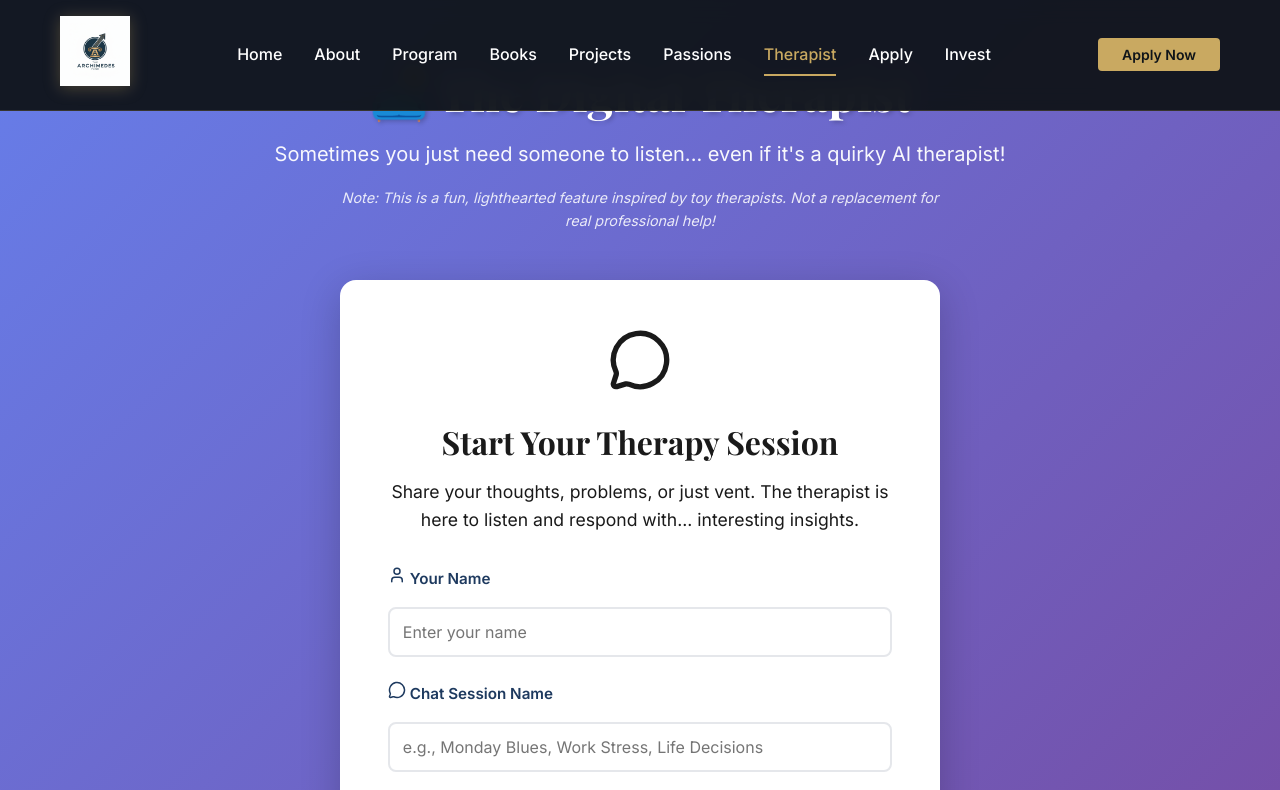
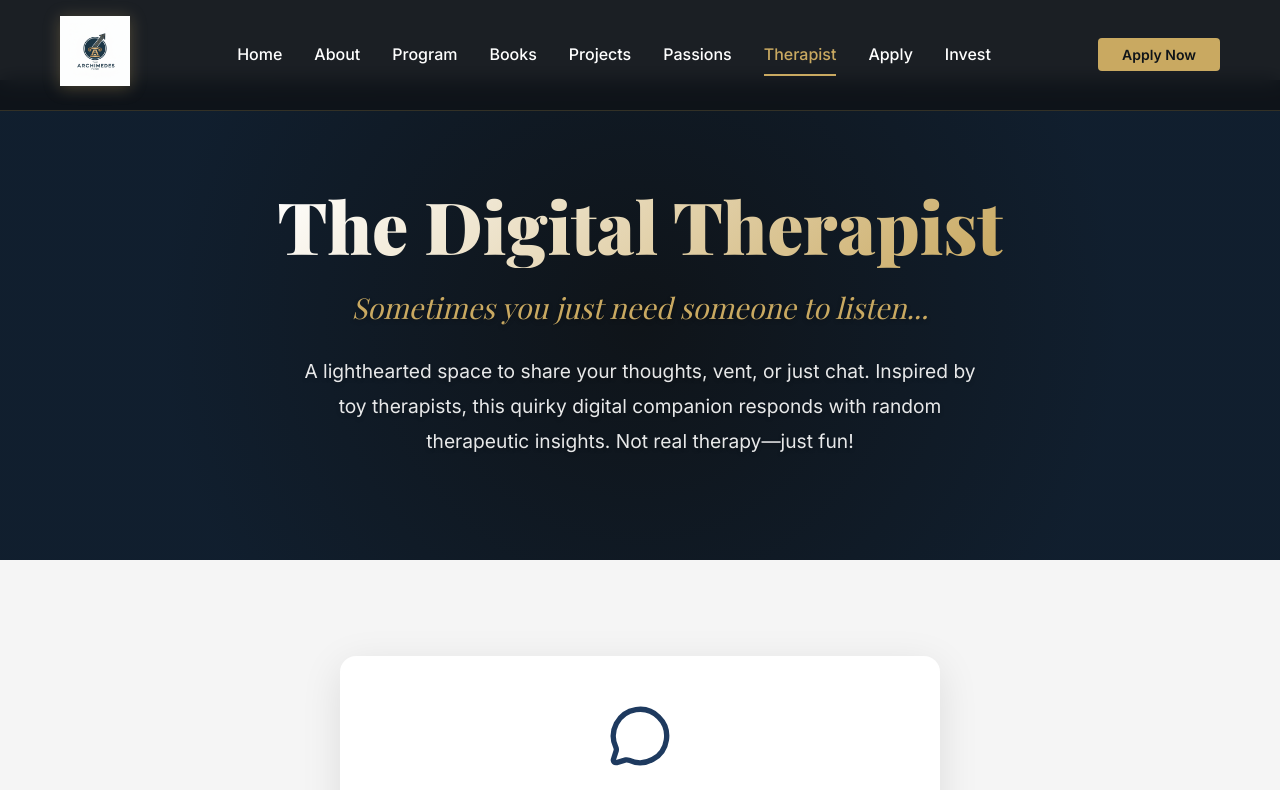
Before and after one commit to henzard/TheArchimedesFund, a React (Vite) app in the folder archimedes-fund-app/: page /therapist in a window 1280 px wide. Shown: the top 790 px of the page. Built offline with nearby package versions, Linux system fonts and the light colour scheme.

Commit message:
Update Therapist page design to match site's look and feel - dark blue/gold theme, Playfair Display headings, proper section styling

```diff
--- a/archimedes-fund-app/src/pages/Therapist.css
+++ b/archimedes-fund-app/src/pages/Therapist.css
@@ -1,32 +1,71 @@
 .therapist-page {
-  min-height: 100vh;
-  background: linear-gradient(135deg, #667eea 0%, #764ba2 100%);
-  padding-bottom: 4rem;
+  padding-top: 80px;
 }
 
+/* Hero Section - Matching site style */
 .therapist-hero {
-  padding: 4rem 0 3rem;
-  color: white;
-  text-align: center;
+  position: relative;
+  min-height: 60vh;
+  display: flex;
+  align-items: center;
+  justify-content: center;
+  background: var(--dark-bg);
+  color: var(--text-light);
+  overflow: hidden;
 }
 
-.therapist-hero-content h1 {
-  font-size: 3rem;
-  margin-bottom: 1rem;
-  text-shadow: 2px 2px 4px rgba(0, 0, 0, 0.2);
+.therapist-hero::before {
+  content: '';
+  position: absolute;
+  top: 0;
+  left: 0;
+  right: 0;
+  bottom: 0;
+  background: radial-gradient(circle at 50% 50%, transparent 0%, rgba(18, 41, 67, 0.5) 70%);
+  z-index: 1;
 }
 
-.therapist-tagline {
-  font-size: 1.25rem;
-  margin-bottom: 1rem;
-  opacity: 0.95;
+.therapist-hero-content {
+  position: relative;
+  z-index: 2;
+  text-align: center;
+  max-width: 900px;
+  margin: 0 auto;
+  padding: 2rem;
 }
 
-.therapist-disclaimer {
-  font-size: 0.9rem;
-  opacity: 0.85;
-  max-width: 600px;
+.hero-title {
+  font-size: clamp(2.5rem, 6vw, 4.5rem);
+  font-weight: 900;
+  margin-bottom: 1rem;
+  background: linear-gradient(135deg, var(--text-light) 0%, var(--secondary-color) 100%);
+  -webkit-background-clip: text;
+  -webkit-text-fill-color: transparent;
+  background-clip: text;
+  font-family: 'Playfair Display', serif;
+}
+
+.hero-subtitle {
+  font-size: clamp(1.2rem, 2.5vw, 1.8rem);
+  font-family: 'Playfair Display', serif;
+  font-style: italic;
+  color: var(--secondary-color);
+  margin-bottom: 1.5rem;
+  text-shadow: 0 2px 4px rgba(0, 0, 0, 0.3);
+}
+
+.hero-description {
+  font-size: clamp(1rem, 2vw, 1.2rem);
+  line-height: 1.8;
+  color: rgba(255, 255, 255, 0.9);
+  text-shadow: 0 2px 4px rgba(0, 0, 0, 0.2);
+  max-width: 700px;
   margin: 0 auto;
+}
+
+/* Content Section */
+.therapist-content {
+  background: var(--light-bg);
 }
 
 .therapist-welcome {
@@ -38,24 +77,26 @@
   text-align: center;
   background: white;
   border-radius: 16px;
-  box-shadow: 0 10px 40px rgba(0, 0, 0, 0.2);
+  box-shadow: 0 10px 40px rgba(0, 0, 0, 0.1);
 }
 
 .welcome-icon {
-  color: var(--primary);
+  color: var(--primary-color);
   margin-bottom: 1.5rem;
 }
 
 .welcome-card h2 {
   font-size: 2rem;
+  font-family: 'Playfair Display', serif;
   margin-bottom: 1rem;
-  color: var(--text-primary);
+  color: var(--primary-color);
 }
 
 .welcome-card > p {
-  color: var(--text-secondary);
+  color: var(--text-gray);
   margin-bottom: 2rem;
-  font-size: 1.1rem;
+  font-size: 1.05rem;
+  line-height: 1.7;
 }
 
 .session-form {
@@ -72,30 +113,33 @@
   gap: 0.5rem;
   font-weight: 600;
   margin-bottom: 0.5rem;
-  color: var(--text-primary);
+  color: var(--primary-color);
+  font-size: 0.95rem;
 }
 
 .session-form input {
   width: 100%;
   padding: 0.875rem;
-  border: 2px solid #e0e0e0;
+  border: 2px solid var(--border-color);
   border-radius: 8px;
   font-size: 1rem;
   transition: border-color 0.3s;
+  font-family: 'Inter', sans-serif;
 }
 
 .session-form input:focus {
   outline: none;
-  border-color: var(--primary);
+  border-color: var(--secondary-color);
 }
 
 .session-form small {
   display: block;
   margin-top: 0.5rem;
-  color: var(--text-secondary);
+  color: var(--text-gray);
   font-size: 0.875rem;
 }
 
+/* Chat Section */
 .therapist-chat {
   max-width: 900px;
   margin: 0 auto;
@@ -104,7 +148,7 @@
 .chat-card {
   background: white;
   border-radius: 16px;
-  box-shadow: 0 10px 40px rgba(0, 0, 0, 0.2);
+  box-shadow: 0 10px 40px rgba(0, 0, 0, 0.1);
   overflow: hidden;
   display: flex;
   flex-direction: column;
@@ -113,15 +157,17 @@
 }
 
 .chat-header {
-  background: linear-gradient(135deg, #667eea 0%, #764ba2 100%);
+  background: linear-gradient(135deg, var(--primary-color) 0%, #2d5a8f 100%);
   color: white;
   padding: 1.5rem;
-  border-bottom: 1px solid rgba(255, 255, 255, 0.1);
+  border-bottom: 1px solid rgba(201, 169, 97, 0.2);
 }
 
 .chat-header-info h3 {
   margin: 0 0 0.5rem 0;
   font-size: 1.5rem;
+  font-family: 'Playfair Display', serif;
+  color: var(--text-light);
 }
 
 .chat-header-info p {
@@ -134,7 +180,7 @@
   flex: 1;
   overflow-y: auto;
   padding: 1.5rem;
-  background: #f8f9fa;
+  background: var(--light-bg);
   display: flex;
   flex-direction: column;
   gap: 1rem;
@@ -169,16 +215,17 @@
   align-items: center;
   justify-content: center;
   flex-shrink: 0;
-  font-size: 1.5rem;
+  font-size: 1.3rem;
 }
 
 .message-user .message-avatar {
-  background: var(--primary);
+  background: var(--primary-color);
   color: white;
 }
 
 .message-therapist .message-avatar {
-  background: #f0f0f0;
+  background: rgba(201, 169, 97, 0.15);
+  border: 2px solid var(--secondary-color);
 }
 
 .message-content {
@@ -190,8 +237,13 @@
 }
 
 .message-user .message-content {
-  background: var(--primary);
+  background: var(--primary-color);
   color: white;
+}
+
+.message-therapist .message-content {
+  background: white;
+  border: 1px solid var(--border-color);
 }
 
 .message-header {
@@ -205,6 +257,7 @@
 .message-sender {
   font-weight: 600;
   font-size: 0.875rem;
+  color: var(--primary-color);
 }
 
 .message-user .message-sender {
@@ -218,7 +271,12 @@
 
 .message-text {
   margin: 0;
-  line-height: 1.5;
+  line-height: 1.6;
+  color: var(--text-dark);
+}
+
+.message-user .message-text {
+  color: rgba(255, 255, 255, 0.95);
 }
 
 .typing-indicator {
@@ -232,7 +290,7 @@
   width: 8px;
   height: 8px;
   border-radius: 50%;
-  background: var(--text-secondary);
+  background: var(--secondary-color);
   animation: typing 1.4s infinite;
 }
 
@@ -260,25 +318,26 @@
   gap: 0.75rem;
   padding: 1.25rem;
   background: white;
-  border-top: 1px solid #e0e0e0;
+  border-top: 1px solid var(--border-color);
 }
 
 .chat-input {
   flex: 1;
   padding: 0.875rem 1.125rem;
-  border: 2px solid #e0e0e0;
+  border: 2px solid var(--border-color);
   border-radius: 24px;
   font-size: 1rem;
   transition: border-color 0.3s;
+  font-family: 'Inter', sans-serif;
 }
 
 .chat-input:focus {
   outline: none;
-  border-color: var(--primary);
+  border-color: var(--secondary-color);
 }
 
 .chat-input:disabled {
-  background: #f5f5f5;
+  background: var(--light-bg);
   cursor: not-allowed;
 }
 
@@ -294,26 +353,52 @@
 }
 
 .therapist-emoji {
-  font-size: 1.5rem;
+  font-size: 1.3rem;
+}
+
+/* Scrollbar Styling for Chat */
+.chat-messages::-webkit-scrollbar {
+  width: 8px;
+}
+
+.chat-messages::-webkit-scrollbar-track {
+  background: var(--light-bg);
+}
+
+.chat-messages::-webkit-scrollbar-thumb {
+  background: var(--secondary-color);
+  border-radius: 4px;
+}
+
+.chat-messages::-webkit-scrollbar-thumb:hover {
+  background: var(--accent-color);
 }
 
 /* Responsive Design */
 @media (max-width: 768px) {
-  .therapist-hero-content h1 {
+  .therapist-hero {
+    min-height: 50vh;
+  }
+
+  .hero-title {
     font-size: 2rem;
   }
 
-  .therapist-tagline {
-    font-size: 1rem;
+  .hero-subtitle {
+    font-size: 1.1rem;
+  }
+
+  .hero-description {
+    font-size: 0.95rem;
   }
 
   .chat-card {
-    height: calc(100vh - 280px);
+    height: calc(100vh - 250px);
     border-radius: 12px;
   }
 
   .message-content {
-    max-width: 80%;
+    max-width: 85%;
   }
 
   .chat-messages {
--- a/archimedes-fund-app/src/pages/Therapist.jsx
+++ b/archimedes-fund-app/src/pages/Therapist.jsx
@@ -1,4 +1,5 @@
 import { useState, useEffect, useRef } from 'react';
+import { motion } from 'framer-motion';
 import { Send, MessageCircle, User } from 'lucide-react';
 import Card from '../components/Card';
 import Button from '../components/Button';
@@ -55,10 +56,6 @@ const Therapist = () => {
   useEffect(() => {
     scrollToBottom();
   }, [messages]);
-
-  const getRandomResponse = () => {
-    return THERAPIST_RESPONSES[Math.floor(Math.random() * THERAPIST_RESPONSES.length)];
-  };
 
   const handleStartSession = async (e) => {
     e.preventDefault();
@@ -155,43 +152,40 @@ const Therapist = () => {
     }
   };
 
-  const handleLoadSession = async () => {
-    if (!sessionId) return;
-
-    setLoading(true);
-    try {
-      const response = await fetch(`/.netlify/functions/therapist-get-history?sessionId=${sessionId}`);
-
-      if (response.ok) {
-        const data = await response.json();
-        setMessages(data.messages);
-      }
-    } catch (error) {
-      console.error('Load history error:', error);
-    } finally {
-      setLoading(false);
-    }
-  };
-
   return (
     <div className="therapist-page">
-      <div className="therapist-hero">
+      {/* Hero Section */}
+      <section className="therapist-hero">
         <div className="container">
-          <div className="therapist-hero-content">
-            <h1>🛋️ The Digital Therapist</h1>
-            <p className="therapist-tagline">
-              Sometimes you just need someone to listen... even if it's a quirky AI therapist!
+          <motion.div
+            className="therapist-hero-content"
+            initial={{ opacity: 0, y: 30 }}
+            animate={{ opacity: 1, y: 0 }}
+            transition={{ duration: 0.8 }}
+          >
+            <h1 className="hero-title">The Digital Therapist</h1>
+            <p className="hero-subtitle">
+              Sometimes you just need someone to listen...
             </p>
-            <p className="therapist-disclaimer">
-              <em>Note: This is a fun, lighthearted feature inspired by toy therapists. Not a replacement for real professional help!</em>
+            <p className="hero-description">
+              A lighthearted space to share your thoughts, vent, or just chat.
+              Inspired by toy therapists, this quirky digital companion responds
+              with random therapeutic insights. Not real therapy—just fun!
             </p>
+          </motion.div>
         </div>
-        </div>
-      </div>
+      </section>
 
+      {/* Main Content */}
+      <section className="section therapist-content">
         <div className="container">
           {showWelcome ? (
-          <div className="therapist-welcome">
+            <motion.div
+              className="therapist-welcome"
+              initial={{ opacity: 0, y: 30 }}
+              animate={{ opacity: 1, y: 0 }}
+              transition={{ duration: 0.8 }}
+            >
               <Card padding="large" className="welcome-card">
                 <div className="welcome-icon">
                   <MessageCircle size={64} />
@@ -236,28 +230,36 @@ const Therapist = () => {
                   </Button>
                 </form>
               </Card>
-          </div>
+            </motion.div>
           ) : (
-          <div className="therapist-chat">
+            <motion.div
+              className="therapist-chat"
+              initial={{ opacity: 0, y: 30 }}
+              animate={{ opacity: 1, y: 0 }}
+              transition={{ duration: 0.8 }}
+            >
               <Card padding="none" className="chat-card">
                 <div className="chat-header">
                   <div className="chat-header-info">
-                  <h3>🛋️ Therapy Session: {chatName}</h3>
-                  <p>Talking to the therapist as <strong>{username}</strong></p>
+                    <h3>Therapy Session: {chatName}</h3>
+                    <p>Talking with the therapist as <strong>{username}</strong></p>
                   </div>
                 </div>
 
                 <div className="chat-messages">
                   {messages.map((msg) => (
-                  <div
+                    <motion.div
                       key={msg.id}
                       className={`message ${msg.sender === 'user' ? 'message-user' : 'message-therapist'}`}
+                      initial={{ opacity: 0, y: 10 }}
+                      animate={{ opacity: 1, y: 0 }}
+                      transition={{ duration: 0.3 }}
                     >
                       <div className="message-avatar">
                         {msg.sender === 'user' ? (
                           <User size={20} />
                         ) : (
-                        <span className="therapist-emoji">🧠</span>
+                          <span className="therapist-emoji">💭</span>
                         )}
                       </div>
                       <div className="message-content">
@@ -274,13 +276,13 @@ const Therapist = () => {
                         </div>
                         <p className="message-text">{msg.message}</p>
                       </div>
-                  </div>
+                    </motion.div>
                   ))}
 
                   {loading && (
                     <div className="message message-therapist">
                       <div className="message-avatar">
-                      <span className="therapist-emoji">🧠</span>
+                        <span className="therapist-emoji">💭</span>
                       </div>
                       <div className="message-content">
                         <div className="message-header">
@@ -317,9 +319,10 @@ const Therapist = () => {
                   </Button>
                 </form>
               </Card>
-          </div>
+            </motion.div>
           )}
         </div>
+      </section>
     </div>
   );
 };
```
Lines whose indentation alone changed are shown as unchanged.
